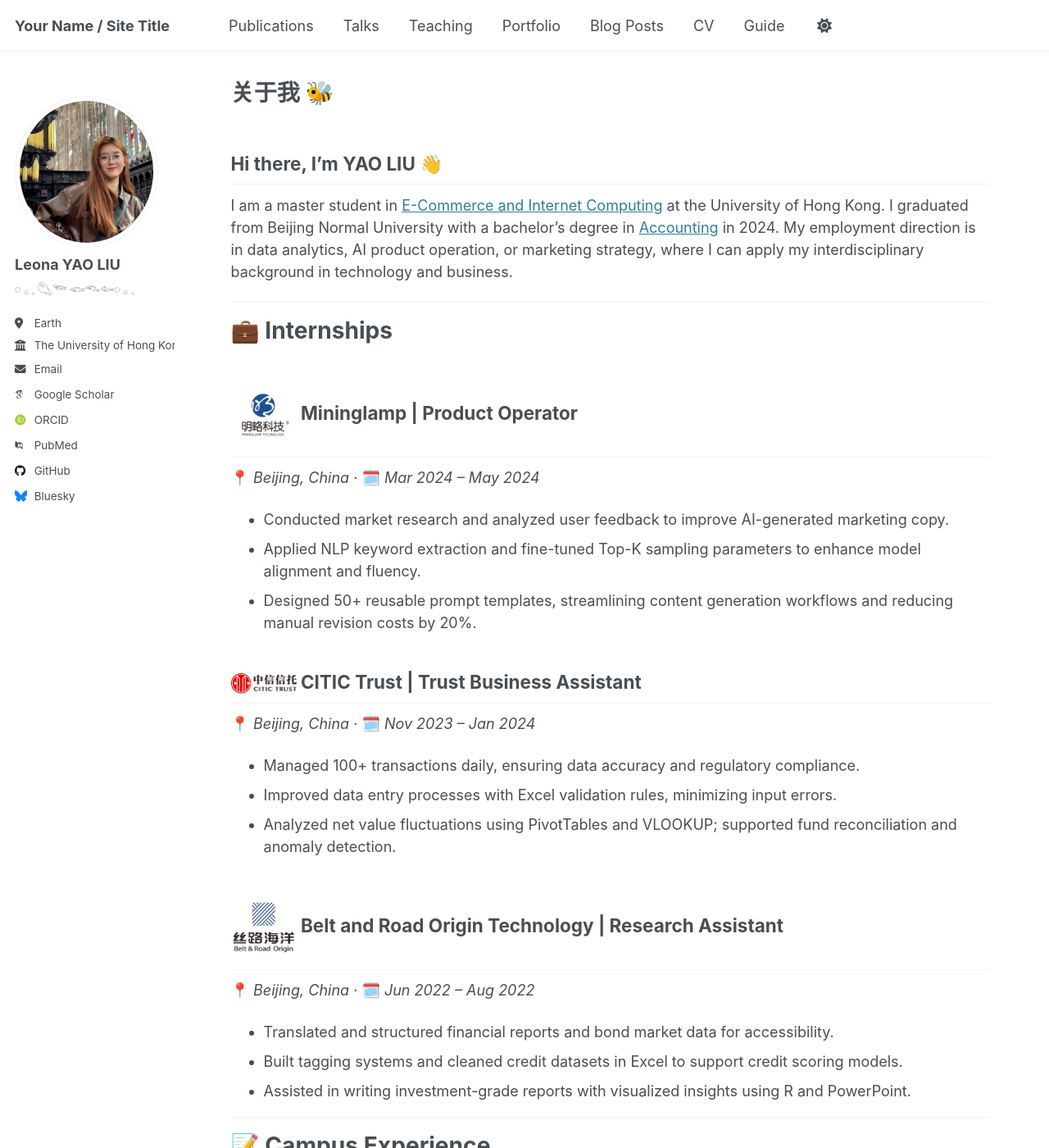
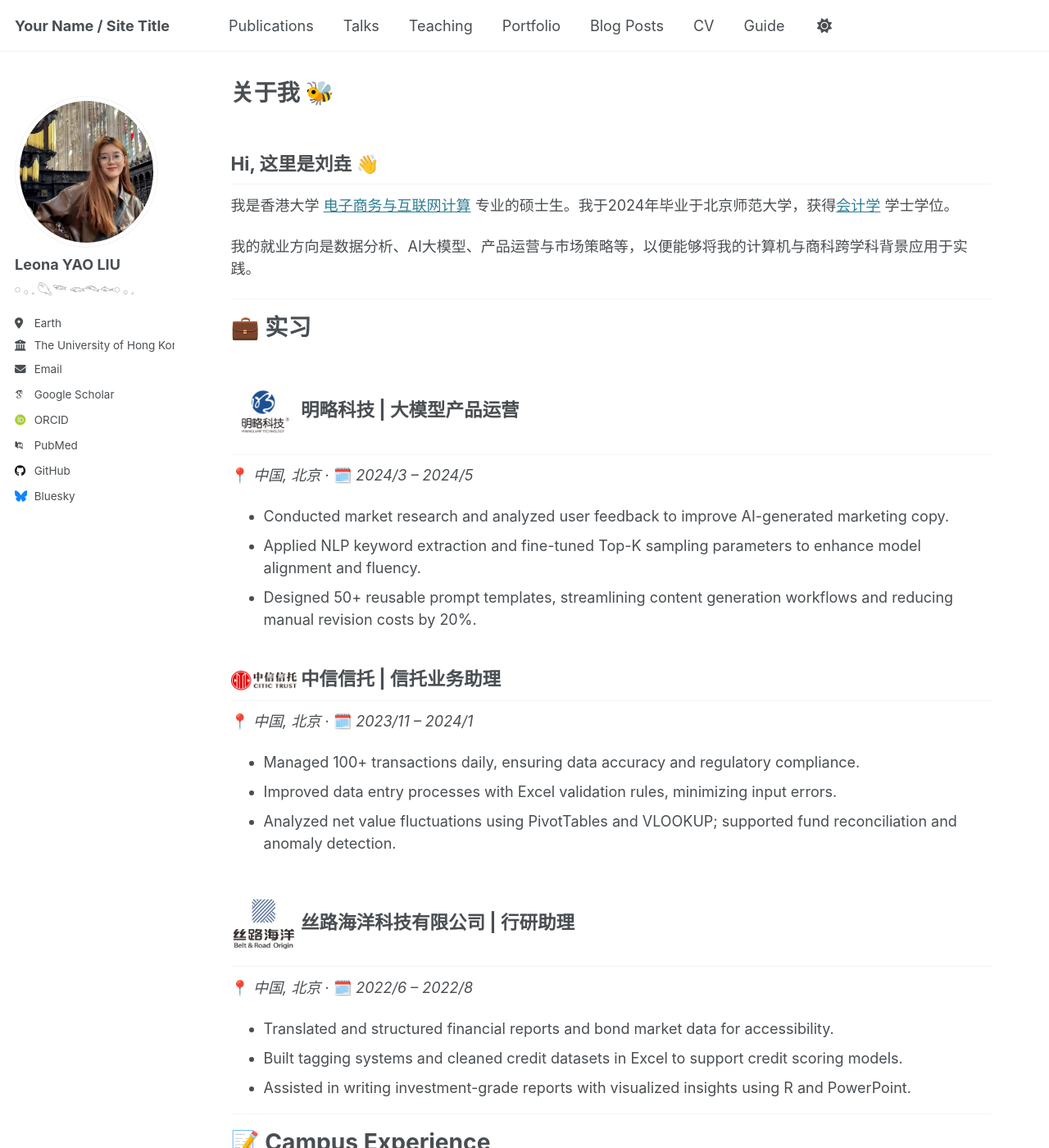
Before and after one commit to Leonaylau/YAOLIU, a Jekyll site: the page built from _pages/about.md, in a window 1280 px wide and 1400 px high. Shown: the whole window at 82% size. Built offline with Jekyll 4.4.1, drawn with Linux system fonts in a browser that asks for light colours; some web fonts are replaced.

Commit message:
Update about.md

```diff
--- a/_pages/about.md
+++ b/_pages/about.md
@@ -8,32 +8,33 @@ redirect_from:
 ---
 
 
-## Hi there, I'm YAO LIU 👋
-I am a master student in [E-Commerce and Internet Computing](https://www.ecom-icom.hku.hk/) at the University of Hong Kong. I graduated from Beijing Normal University with a bachelor’s degree in [Accounting](https://bs.bnu.edu.cn/) in 2024.
-My employment direction is in data analytics, AI product operation, or marketing strategy, where I can apply my interdisciplinary background in technology and business.
+## Hi, 这里是刘垚 👋
+我是香港大学 [电子商务与互联网计算](https://www.ecom-icom.hku.hk/) 专业的硕士生。我于2024年毕业于北京师范大学，获得[会计学](https://bs.bnu.edu.cn/) 学士学位。
+
+我的就业方向是数据分析、AI大模型、产品运营与市场策略等，以便能够将我的计算机与商科跨学科背景应用于实践。
 
 ------
 
 
-💼 Internships
+💼 实习
 =
-## <img src="images/mininglamp_logo.png" alt="Mininglamp" width="80"/>  Mininglamp  |  Product Operator
-📍 *Beijing, China* ‧ 🗓️ *Mar 2024 – May 2024*
+## <img src="images/mininglamp_logo.png" alt="Mininglamp" width="80"/>  明略科技 |  大模型产品运营
+📍 *中国, 北京* ‧ 🗓️ *2024/3 – 2024/5*
 
 - Conducted market research and analyzed user feedback to improve AI-generated marketing copy.
 - Applied NLP keyword extraction and fine-tuned Top-K sampling parameters to enhance model alignment and fluency.
 - Designed 50+ reusable prompt templates, streamlining content generation workflows and reducing manual revision costs by 20%.
 
-## <img src="images/citic_trust_logo.png" alt="CITIC Trust Logo" width="80"/>  CITIC Trust  |  Trust Business Assistant
+## <img src="images/citic_trust_logo.png" alt="CITIC Trust Logo" width="80"/>  中信信托  |  信托业务助理
 
-📍 *Beijing, China* ‧ 🗓️ *Nov 2023 – Jan 2024*
+📍 *中国, 北京* ‧ 🗓️ *2023/11 – 2024/1*
 - Managed 100+ transactions daily, ensuring data accuracy and regulatory compliance.
 - Improved data entry processes with Excel validation rules, minimizing input errors.
 - Analyzed net value fluctuations using PivotTables and VLOOKUP; supported fund reconciliation and anomaly detection.
 
-## <img src="images/belt_road_logo.png" alt="Belt and Road Origin Technology Logo" width="80"/>  Belt and Road Origin Technology  |  Research Assistant
+## <img src="images/belt_road_logo.png" alt="Belt and Road Origin Technology Logo" width="80"/>  丝路海洋科技有限公司  |  行研助理
 
-📍 *Beijing, China* ‧ 🗓️ *Jun 2022 – Aug 2022*
+📍 *中国, 北京* ‧ 🗓️ *2022/6 – 2022/8*
 
 - Translated and structured financial reports and bond market data for accessibility.
 - Built tagging systems and cleaned credit datasets in Excel to support credit scoring models.
```
